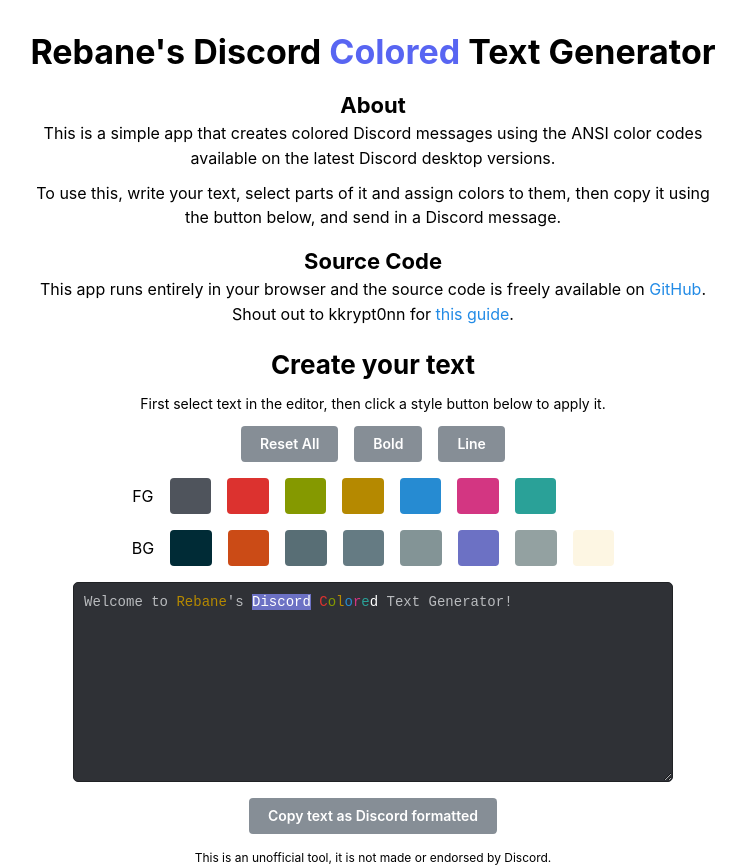
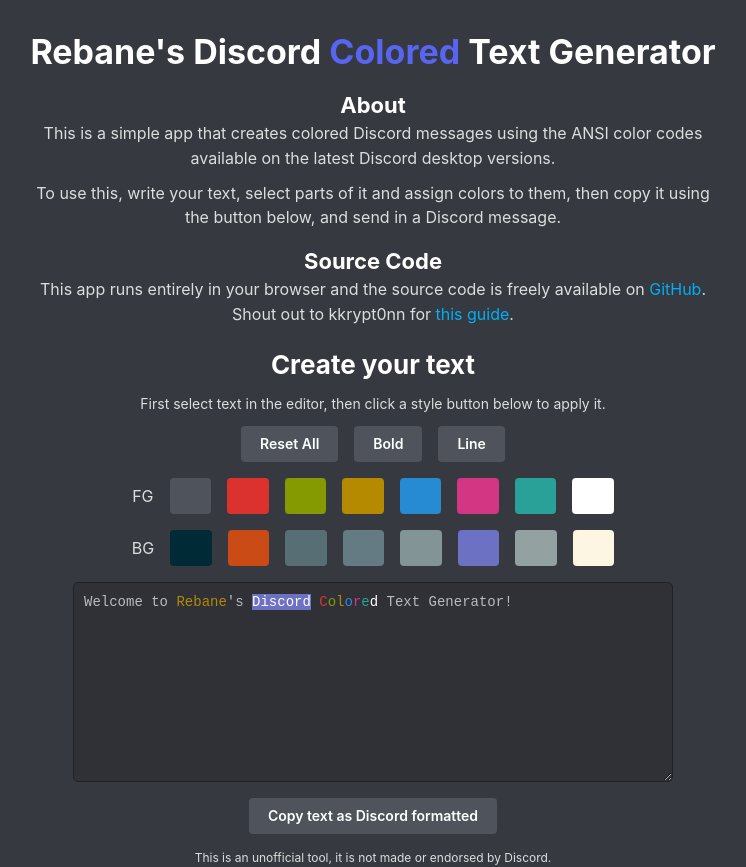
Before and after one commit to thebardofavon/discord-coloured-text-generator, a React (Vite) app: page / in a window 1280 px wide. Shown: the whole page, without its empty margins (267-1013 px from the left). Built offline with nearby package versions, Linux system fonts and the light colour scheme.

Commit message:
Enhance dark theme styling in App.css and main.jsx; add global styles for consistent appearance across components

```diff
--- a/src/App.css
+++ b/src/App.css
@@ -6,6 +6,8 @@
   width: 100%;
   max-width: 100vw;
   margin-top: 30px;
+  background-color: #36393F;
+  color: white;
 }
 
 /* Center all container elements */
@@ -19,6 +21,7 @@
 /* Make titles center-aligned */
 .mantine-Title-root {
   text-align: center;
+  color: white;
 }
 
 /* Center button groups */
@@ -29,10 +32,42 @@
 /* Ensure text is centered where appropriate */
 .mantine-Text-root {
   text-align: center;
+  color: #DCDDDE; /* Discord's text color */
 }
 
 /* Keep the editable content properly aligned */
 [contenteditable="true"] {
   margin-left: auto;
   margin-right: auto;
+  background-color: #2F3136; /* Discord's input background */
+  color: #DCDDDE;
 }
+
+/* Dark theme styling for Mantine components */
+.mantine-Button-root {
+  background-color: #4f545c; /* Discord's button color */
+}
+
+.mantine-Button-root:hover {
+  background-color: #5d6269;
+}
+
+.mantine-Anchor-root {
+  color: #00AFF4; /* Discord link color */
+}
+
+.mantine-Paper-root {
+  background-color: #2F3136;
+  color: white;
+}
+
+.mantine-Alert-root {
+  background-color: #4D412A; /* Dark amber for alerts */
+  color: #F0D77D;
+}
+
+/* Dark scrollbars for Firefox */
+* {
+  scrollbar-width: thin;
+  scrollbar-color: #4f545c #202225;
+}
--- a/src/main.jsx
+++ b/src/main.jsx
@@ -7,11 +7,84 @@
 
 const theme = createTheme({
   colorScheme: 'dark',
+  primaryColor: 'indigo',
+  colors: {
+    dark: [
+      '#ffffff', // 0
+      '#A6A7AB', // 1
+      '#909296', // 2
+      '#5c5f66', // 3
+      '#373A40', // 4
+      '#2F3136', // 5
+      '#25262b', // 6
+      '#1A1B1E', // 7
+      '#141517', // 8
+      '#101113', // 9
+    ],
+  },
+  // Ensure all components use the dark theme by default
+  components: {
+    Button: {
+      defaultProps: {
+        color: 'gray',
+      },
+    },
+    Paper: {
+      defaultProps: {
+        bg: 'dark.6',
+      },
+    },
+  },
+  other: {
+    discordPrimary: '#5865F2',
+    discordBg: '#36393F',
+    discordSecondaryBg: '#2F3136',
+    discordTertiaryBg: '#202225',
+  },
 });
+
+// Global styles to enforce dark theme
+const globalStyles = `
+  body {
+    background-color: ${theme.other.discordBg};
+    color: #FFFFFF;
+    margin: 0;
+    padding: 0;
+  }
+
+  .mantine-Paper-root {
+    background-color: ${theme.other.discordSecondaryBg};
+  }
+
+  .mantine-Input-input, .mantine-InputWrapper-input {
+    background-color: ${theme.other.discordTertiaryBg};
+    color: #FFFFFF;
+  }
+
+  /* Force dark scrollbars in webkit browsers */
+  ::-webkit-scrollbar {
+    width: 8px;
+    height: 8px;
+  }
+
+  ::-webkit-scrollbar-track {
+    background: ${theme.other.discordTertiaryBg};
+  }
+
+  ::-webkit-scrollbar-thumb {
+    background: #4f545c;
+    border-radius: 4px;
+  }
+
+  ::-webkit-scrollbar-thumb:hover {
+    background: #6f737a;
+  }
+`;
 
 createRoot(document.getElementById('root')).render(
   <StrictMode>
-    <MantineProvider theme={theme}>
+    <MantineProvider theme={theme} defaultColorScheme="dark">
+      <style>{globalStyles}</style>
       <App />
     </MantineProvider>
   </StrictMode>,
```
Lines whose indentation alone changed are shown as unchanged.
